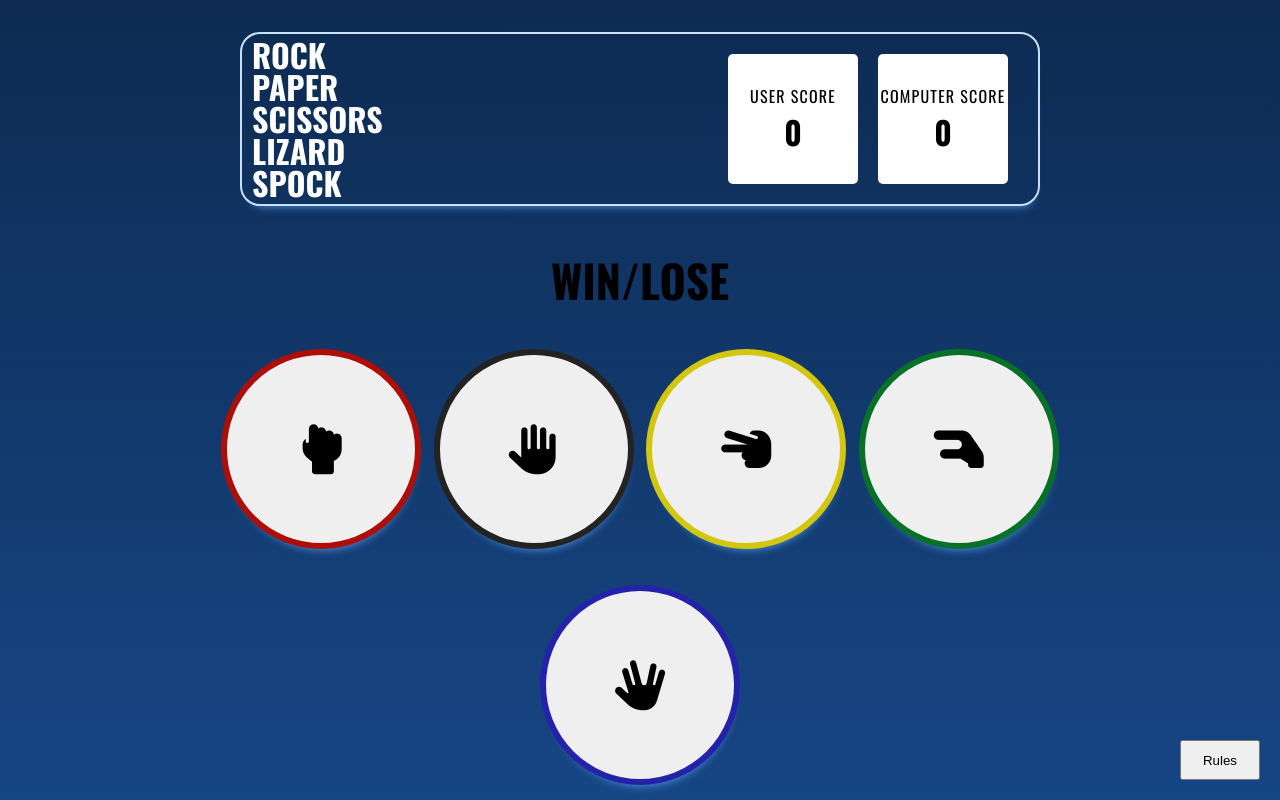
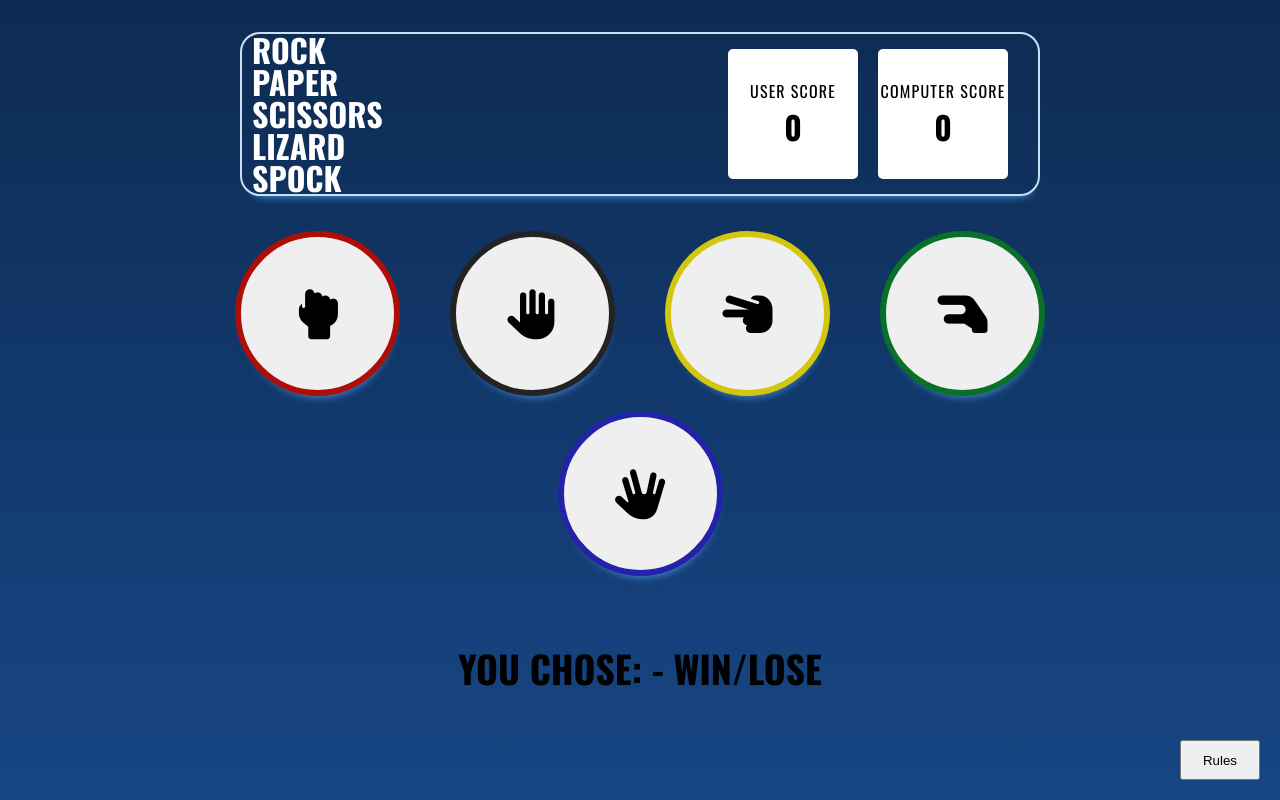
Before and after one commit to craig-grant630/Rock-Paper-Scissors-Lizard-Spock, a plain HTML site: page index.html in a window 1280 px wide. Drawn offline with nearby package versions, Linux system fonts and the light colour scheme.

Commit message:
Change index structure and display message to bottom

```diff
--- a/assests/css/style.css
+++ b/assests/css/style.css
@@ -72,19 +72,12 @@
 
 /*Game area*/
 .game-area {
-    margin: 20px;
+    margin-top: 30px;
     width: 90%;
     max-width: 850px;
-    height: 100%;
+    height: 65%;
 }
 
-.hand-result{
-    text-align: center;
-    width:100%;
-    text-transform: uppercase;
-    height:15%;
-    margin-top: 20px;
-}
 
 .controls {
     display: flex;
@@ -92,7 +85,7 @@
     align-items: center;
     justify-content: space-around;
     width: 100%;
-    height: 85%;
+    height: 65%;
 
 }
 
@@ -173,6 +166,21 @@
     width:80px;
 }
 
+.hand-result{
+    width:80%;
+    height:80%;
+    text-transform: uppercase;
+    text-align: center;
+    display:flex;
+    justify-content: center;
+    align-items: center;
+    padding-bottom: 40px;
+}
+
+.result-messgae{
+    font-size: 20px;
+}
+
 /*Rules page hidden until clicked*/
 #rules-screen-hidden{
     height:100vh;
@@ -249,21 +257,27 @@
         height: 100px;
         width: 100px;
     }
+    .game-area{
+        height:400px;
+    }
 
-    .hand-result{
 
-        height:60px;
-    }
+
 }
 /*Talets screens and above*/
 @media (min-width: 768px) {
 
     .btn{
-        height:200px;
-        width:200px;
+        height:165px;
+        width:165px;
     }
 
     .hand-result{
-        font-size: 30px;
+        font-size: 25px;
     }
+    .controls{
+        gap:10px;
+    }
+
+
 }
--- a/index.html
+++ b/index.html
@@ -41,9 +41,7 @@
 
         <!--Pick hand selection section-->
         <div class="game-area">
-            <div class="hand-result">
-                <h2 class="result-message">Win/Lose</h2>
-            </div>
+
             <div class="controls">
                 <button class="btn  btn--red" data-type="rock"><i class="fa-solid fa-hand-back-fist"></i></button>
                 <button class="btn  btn--black" data-type = "paper"><i class="fa-solid fa-hand"></i></button>
@@ -51,8 +49,11 @@
                 <button class="btn  btn--green" data-type = "lizard"><i class="fa-solid fa-hand-lizard"></i></button>
                 <button class="btn  btn--blue" data-type = "spock"><i class="fa-solid fa-hand-spock"></i></button>
             </div>
+        </div>
 
-        </div>
+        <div class="hand-result">
+                <h2 class="result-message">You chose: - Win/Lose</h2>
+            </div>
         <!--Rules Button-->
         <div class="rules-button">
             <button class="rulesb" data-type="rules-btn">Rules</button>
```
